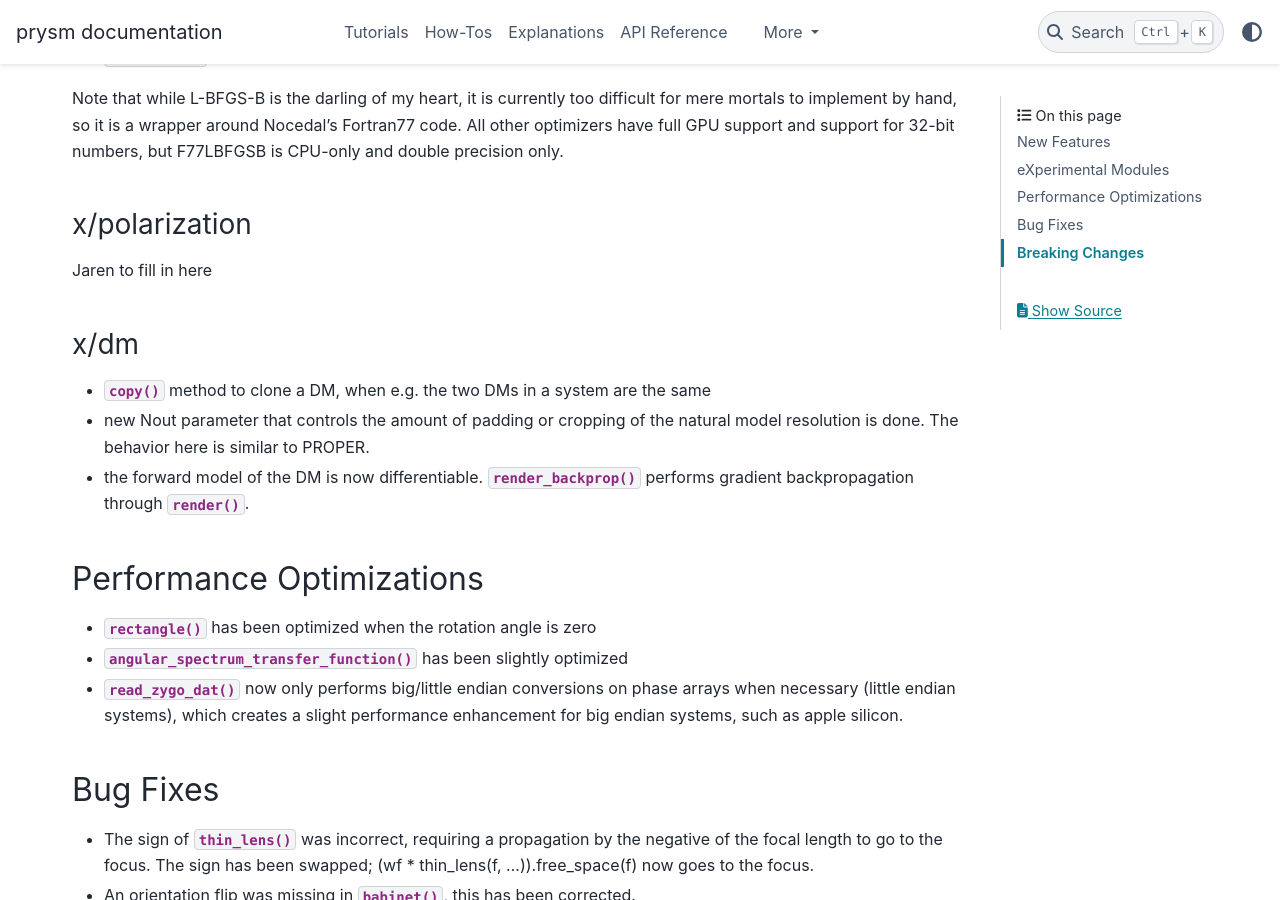
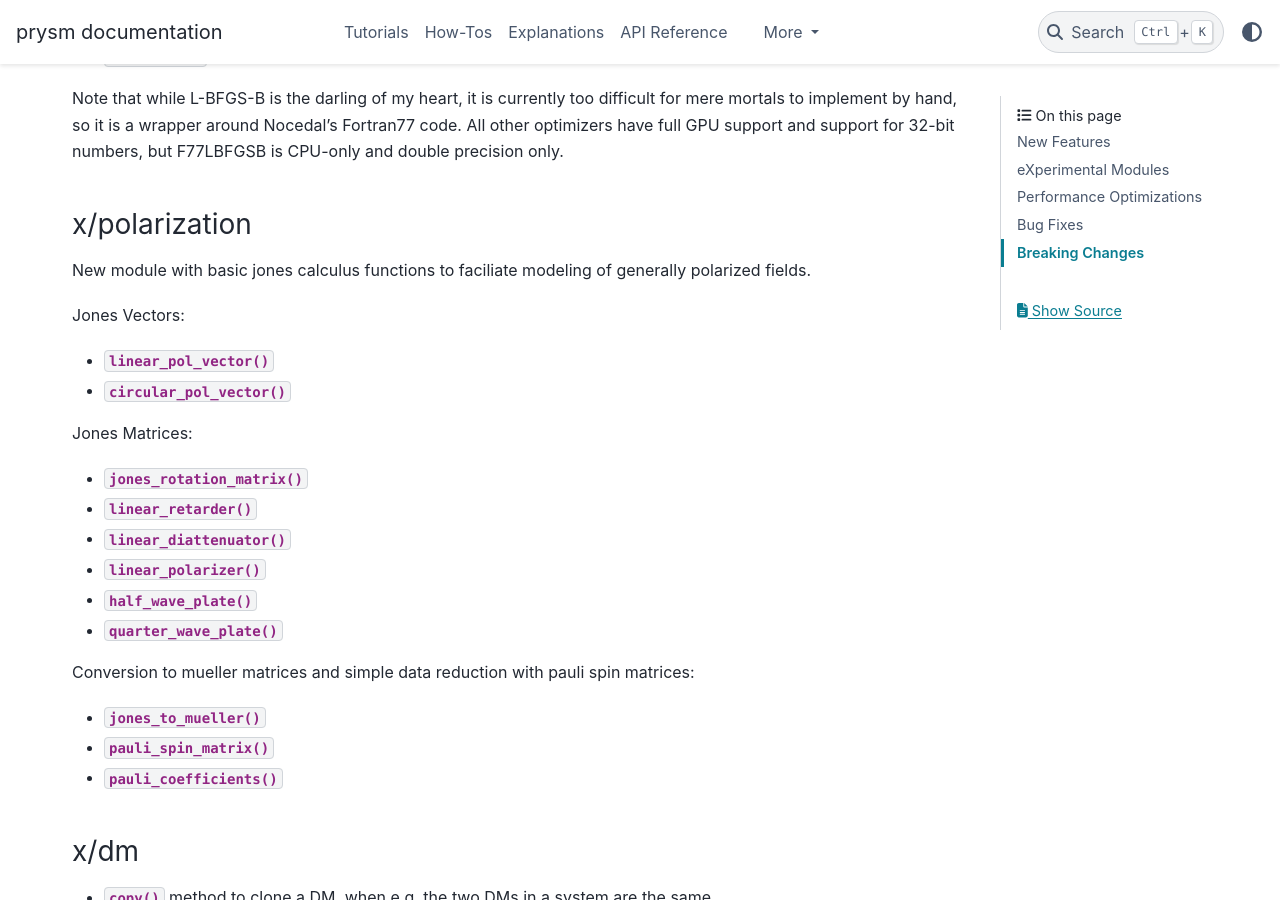
Before and after one commit to brandondube/prysm, a Sphinx documentation site: the page built from docs/source/releases/v1.0.rst, in a window 1280 px wide and 900 px high, scrolled down 2868 px. Built offline with Sphinx 7.4.7 and the PyData theme 0.15.4, drawn with Linux system fonts in a browser that asks for light colours; pages that are not in the unit, such as notebooks, are missing from menus.

Commit message:
Update v1.0.rst
Added update for Jones calculus additions

```diff
--- a/docs/source/releases/v1.0.rst
+++ b/docs/source/releases/v1.0.rst
@@ -151,7 +151,28 @@ support for 32-bit numbers, but F77LBFGSB is CPU-only and double precision only.
 x/polarization
 --------------
 
-Jaren to fill in here
+New module with basic jones calculus functions to faciliate modeling of generally polarized fields.
+
+Jones Vectors:
+
+* :func:`~prysm.x.polarization.linear_pol_vector`
+* :func:`~prysm.x.polarization.circular_pol_vector`
+
+Jones Matrices:
+
+* :func:`~prysm.x.polarization.jones_rotation_matrix`
+* :func:`~prysm.x.polarization.linear_retarder`
+* :func:`~prysm.x.polarization.linear_diattenuator`
+* :func:`~prysm.x.polarization.linear_polarizer`
+* :func:`~prysm.x.polarization.half_wave_plate`
+* :func:`~prysm.x.polarization.quarter_wave_plate`
+
+Conversion to mueller matrices and simple data reduction with pauli spin matrices:
+
+* :func:`~prysm.x.polarization.jones_to_mueller`
+* :func:`~prysm.x.polarization.pauli_spin_matrix`
+* :func:`~prysm.x.polarization.pauli_coefficients`
+
 
 x/dm
 ----
```
